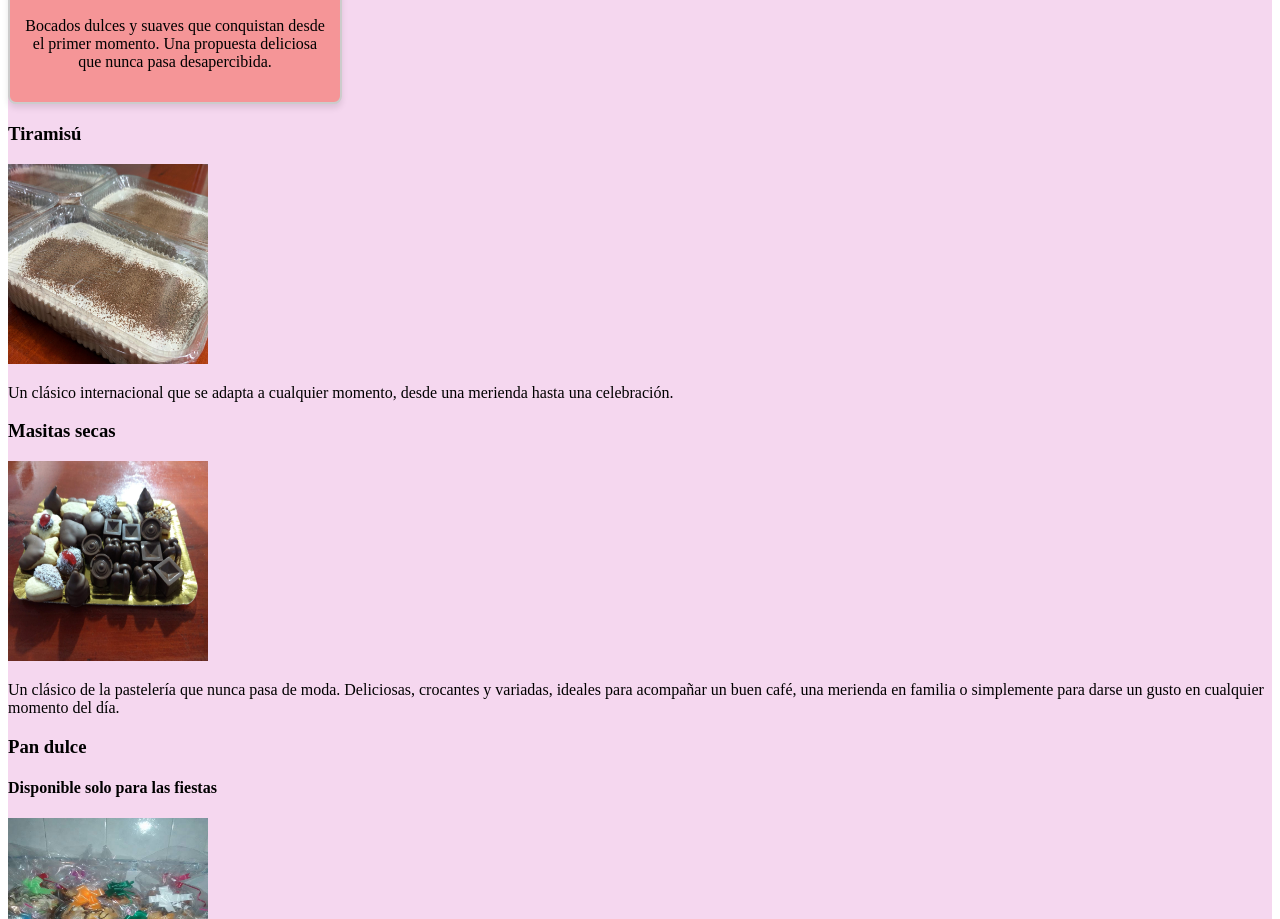
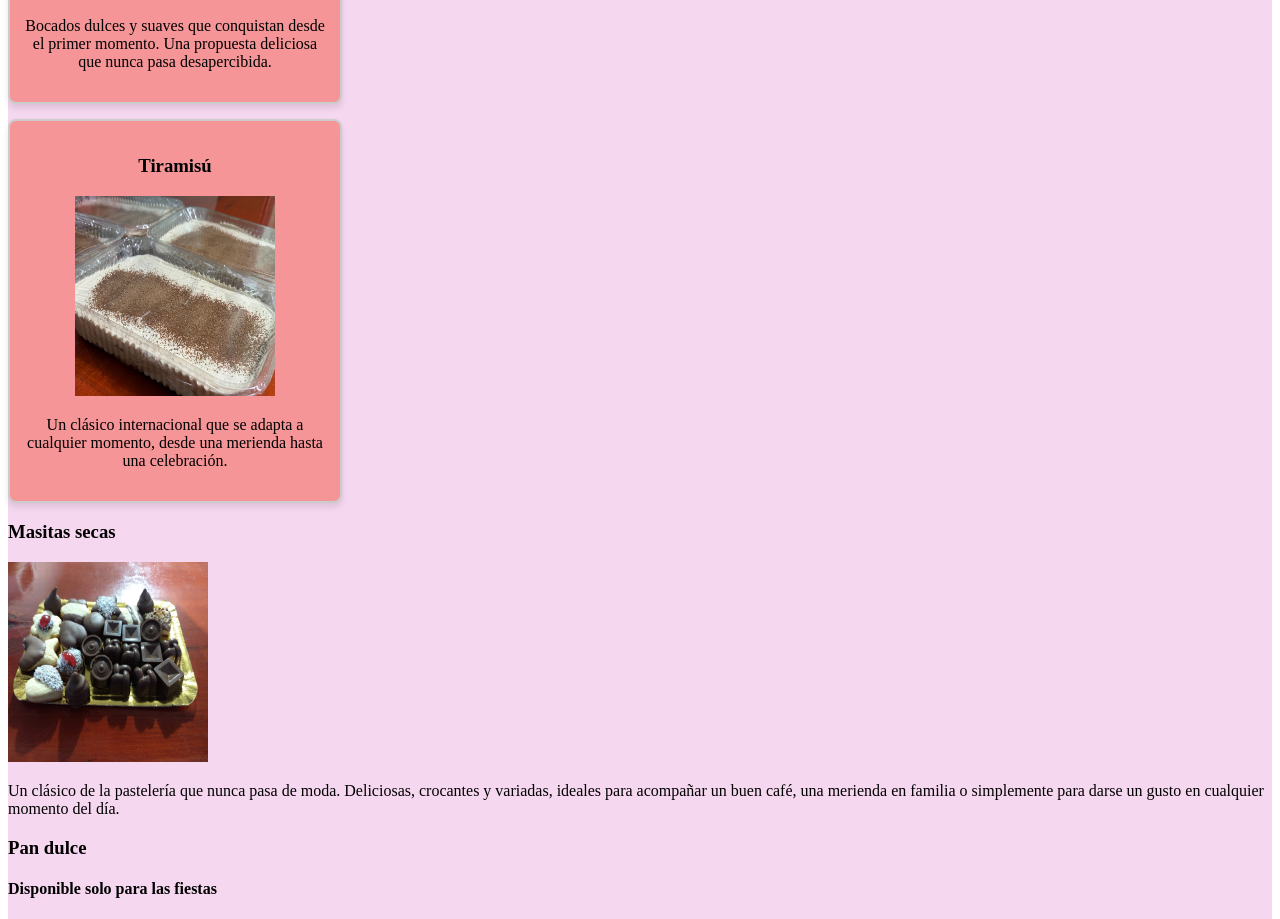
Before and after one commit to sebastianillanesrojas/SandraRepos, a plain HTML site: page productos.html in a window 1280 px wide. Shown: the part 4060-4979 px from the top of the page. Drawn offline with Linux system fonts and the light colour scheme.

Commit message:
Agregué caja al tiramisú

```diff
--- a/productostyle.css
+++ b/productostyle.css
@@ -165,3 +165,13 @@ h1,h2{
     width: 300px;
     text-align: center;
 }
+.Tiramisú{
+    border: 2px solid #ccc;
+    border-radius: 8px;
+    padding: 15px;
+    margin:15px 0;
+    background-color: rgb(245,149,151);
+    box-shadow: 0 4px 6px rgba(0, 0, 0, 0.1);
+    width: 300px;
+    text-align: center;
+}
```
